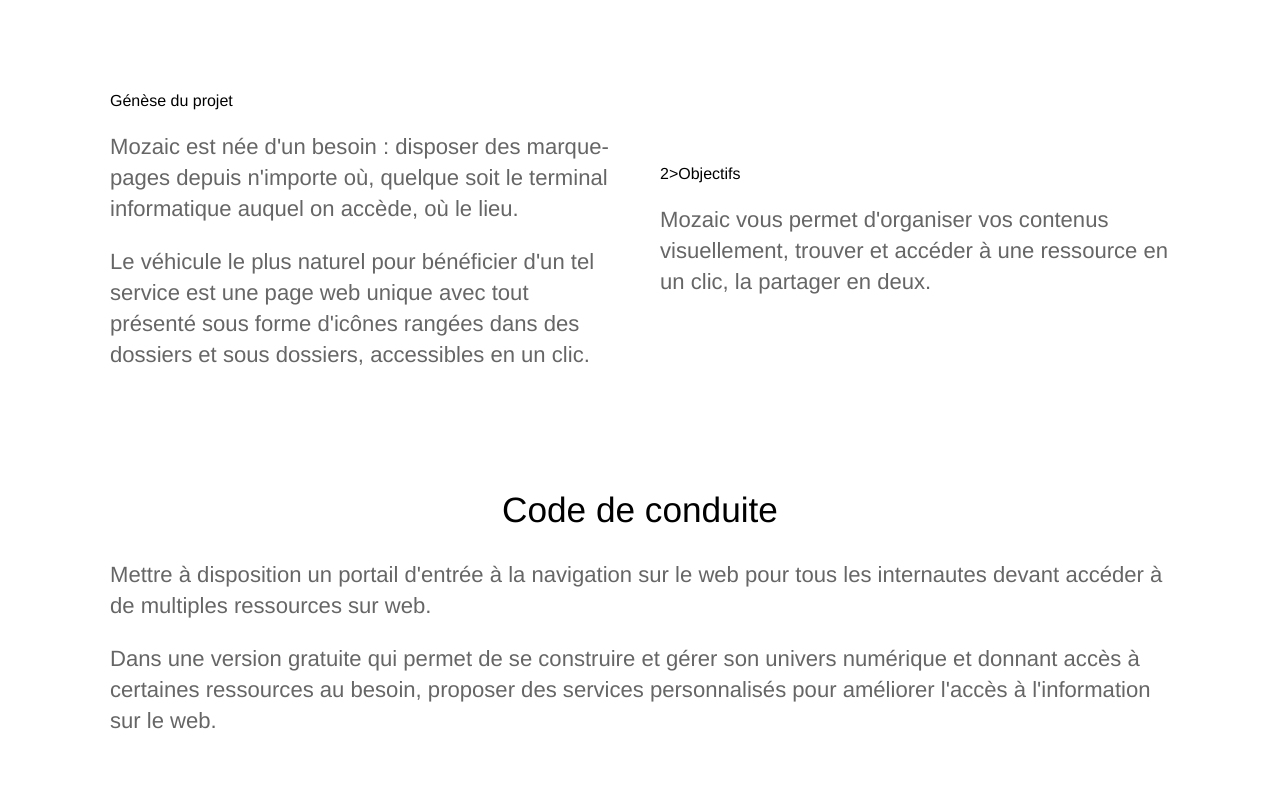
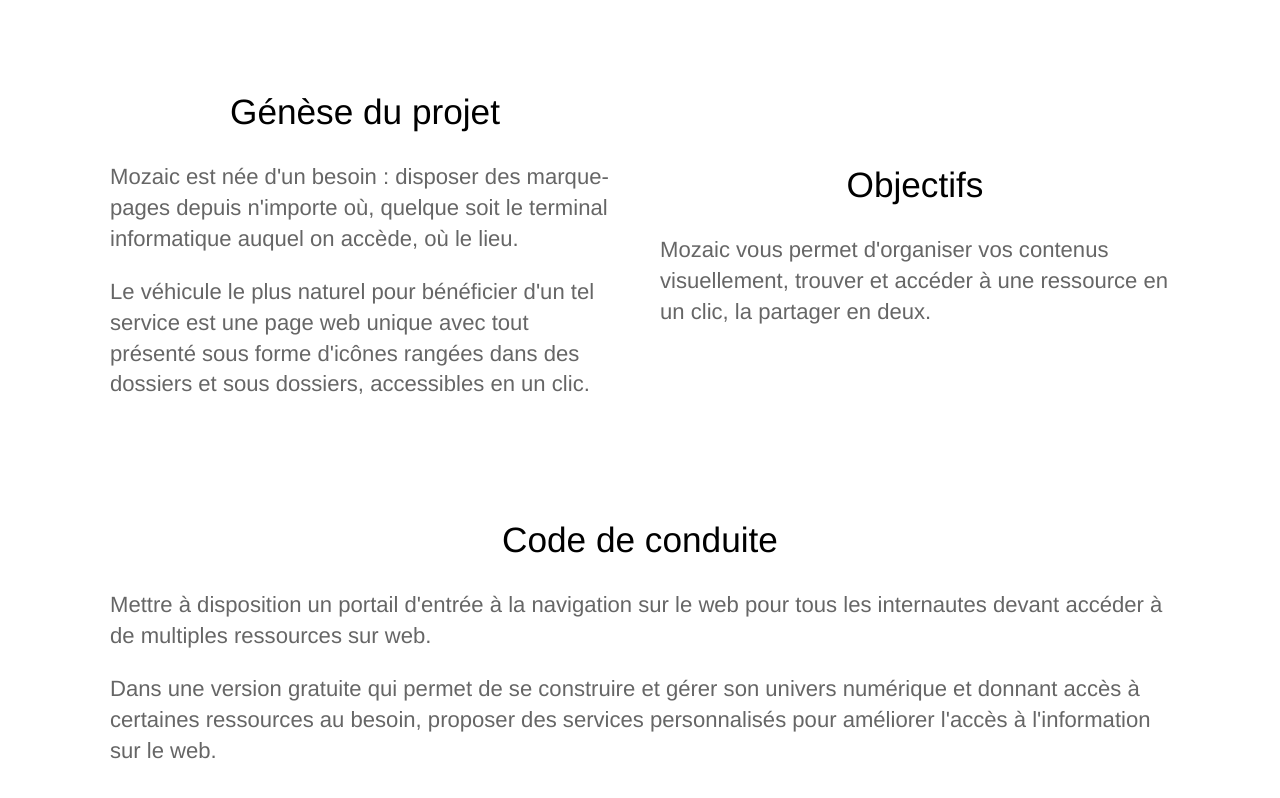
Before and after one commit to IamHenri/site-mozaic, a Jekyll site: the page built from about.html, in a window 1280 px wide and 900 px high, scrolled down 571 px, cut to the strip 95-893 px from the top of the window. Built offline with Jekyll 4.4.1, drawn with Linux system fonts in a browser that asks for light colours.

Commit message:
Update about.html

```diff
--- a/about.html
+++ b/about.html
@@ -17,13 +17,13 @@
 	<section>
 		<div class="container flex">
 			<div class="text ">
-2>Objectifs</h2>
+<h2>Objectifs</h2>
 
 				<p>Mozaic vous permet d'organiser vos contenus visuellement, trouver et accéder à une ressource en un clic, la partager en deux. </p>
 			</div>
 			<div class="text ">
 
-<h<h2>Génèse du projet</h2>
+<h2>Génèse du projet</h2>
 				<p>Mozaic est née d'un besoin : disposer des marque-pages depuis n'importe où, quelque soit le terminal informatique auquel on accède, où le lieu. </p>
 				<p>Le véhicule le plus naturel pour bénéficier d'un tel service est une page web unique avec tout présenté sous forme d'icônes rangées dans des dossiers et sous dossiers, accessibles en un clic. </p>
 			</div>
```
